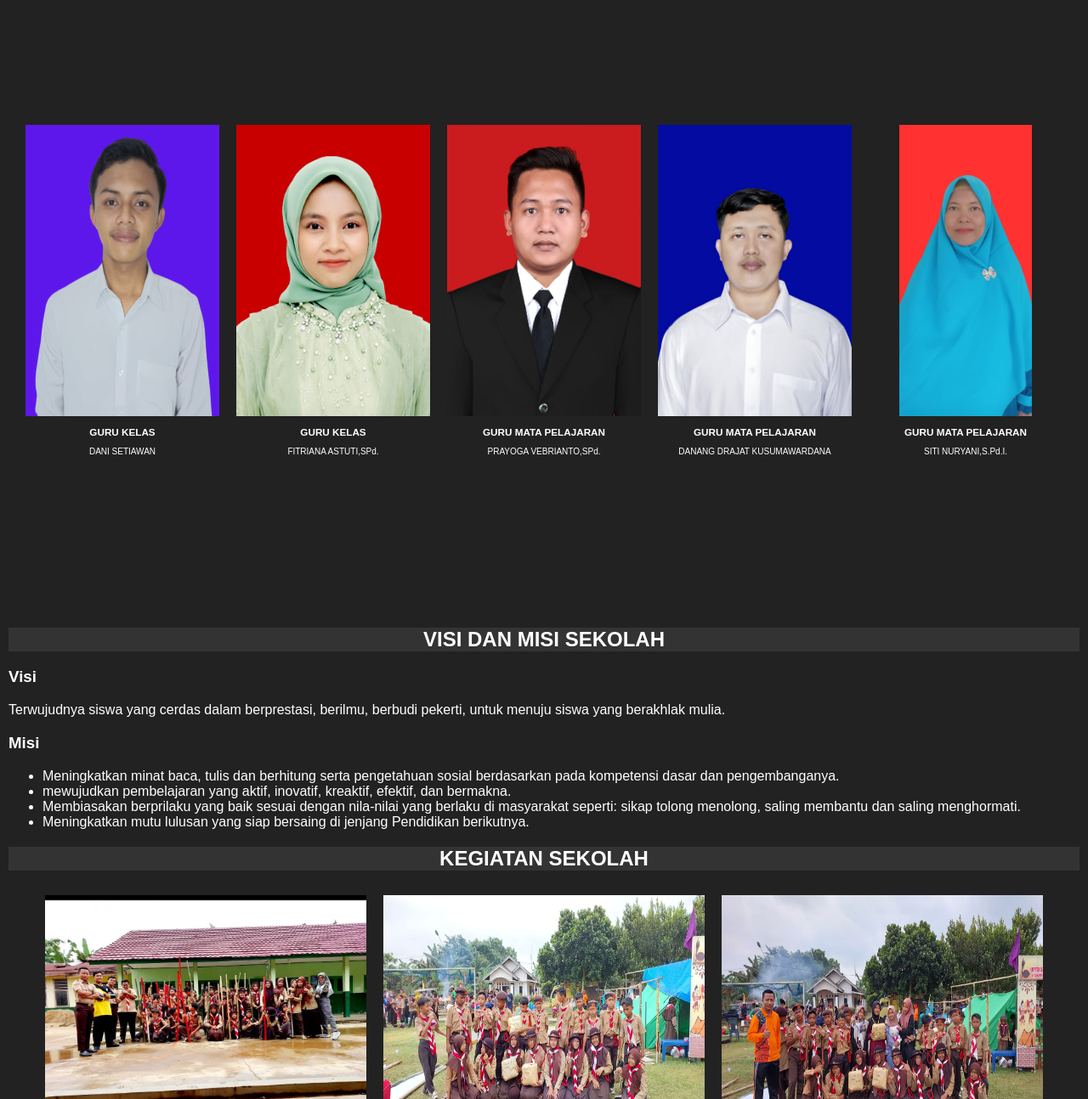
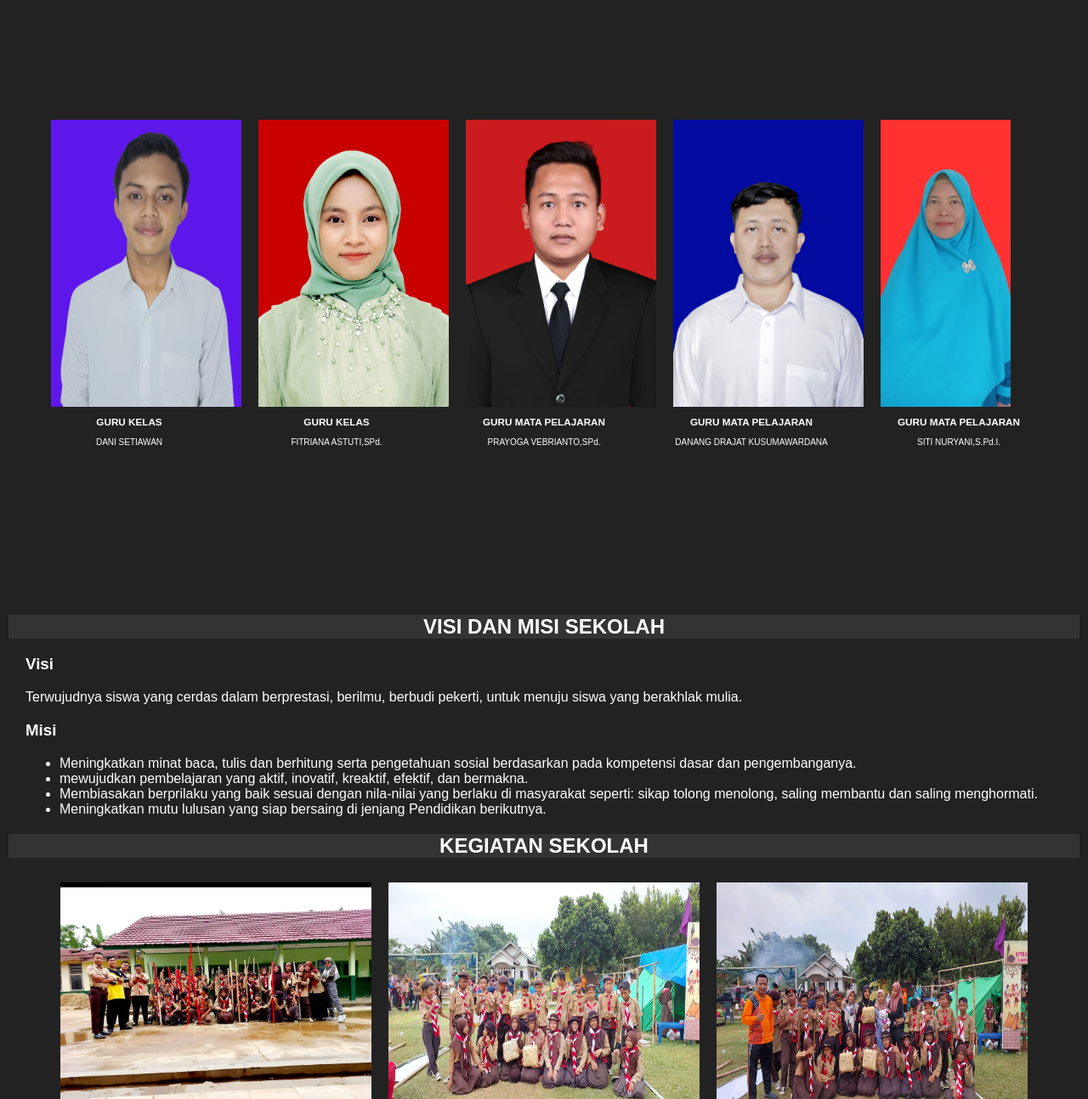
Before and after one commit to UPTDSDN2TANJUNGQENCONO/wabsitesdn2t.qencono, a plain HTML site: page index.html in a window 1280 px wide. Shown: the part 1506-2800 px from the top of the page at 85% size. Drawn offline with Linux system fonts and the light colour scheme.

Commit message:
Add files via upload

```diff
--- a/style.css
+++ b/style.css
@@ -110,6 +110,7 @@ address {
     display: flex;
     justify-content: center;
     align-items: center;
+    margin-right: 20px;
 }
 
 nav ul {
@@ -150,6 +151,8 @@ main {
 
 .visi-misi {
     color: white;
+    margin-left: 20px;
+    margin-right: 20px;
 }
 
 .visi h3, .misi h3 {
@@ -180,8 +183,11 @@ main {
 
 .kolom-gambar {
     display: flex;
+    flex-wrap: wrap;
     justify-content: center;
     margin-top: 10px;
+    margin-left: 20px;
+    margin-right: 20px;
 }
 
 .kolom-gambar img {
@@ -222,8 +228,9 @@ h2 {
 
 .guru-row {
     display: flex;
-    margin: 10px;
     margin-bottom: 10px;
+    margin-left: 20px;
+    margin-right: 20px;
 }
 
 .guru-item {
@@ -235,6 +242,8 @@ h2 {
 .guru-item img {
     max-width: 100%;
     height: 60%;
+    margin-left: 20px;
+    margin-right: 20px;
 }
 .deskripsi {
     padding: 10;
```
